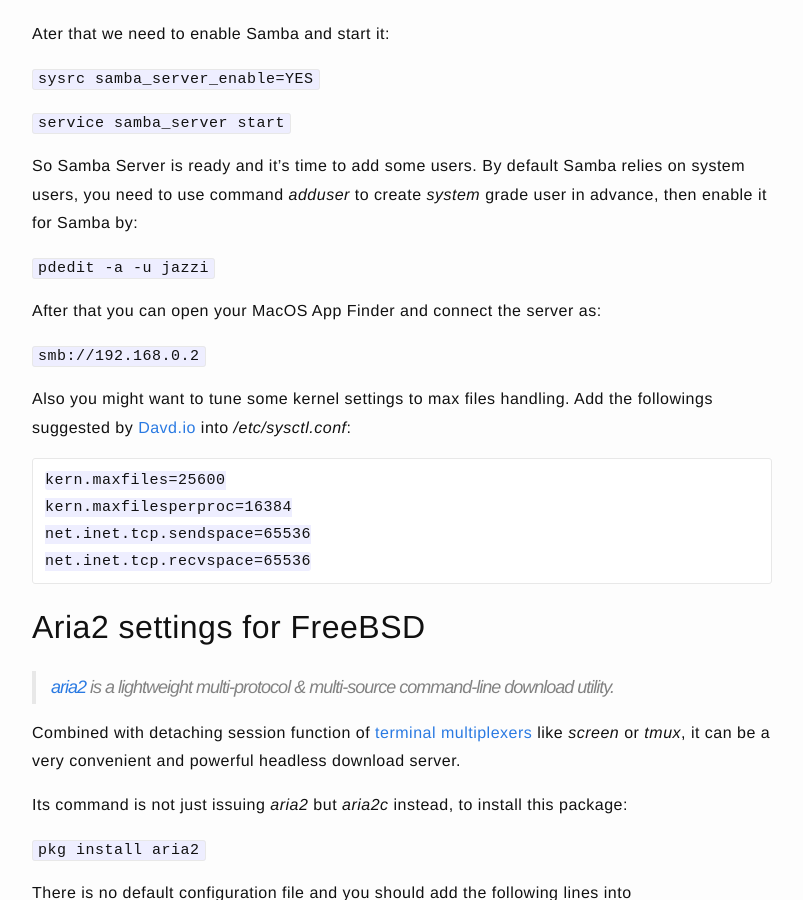
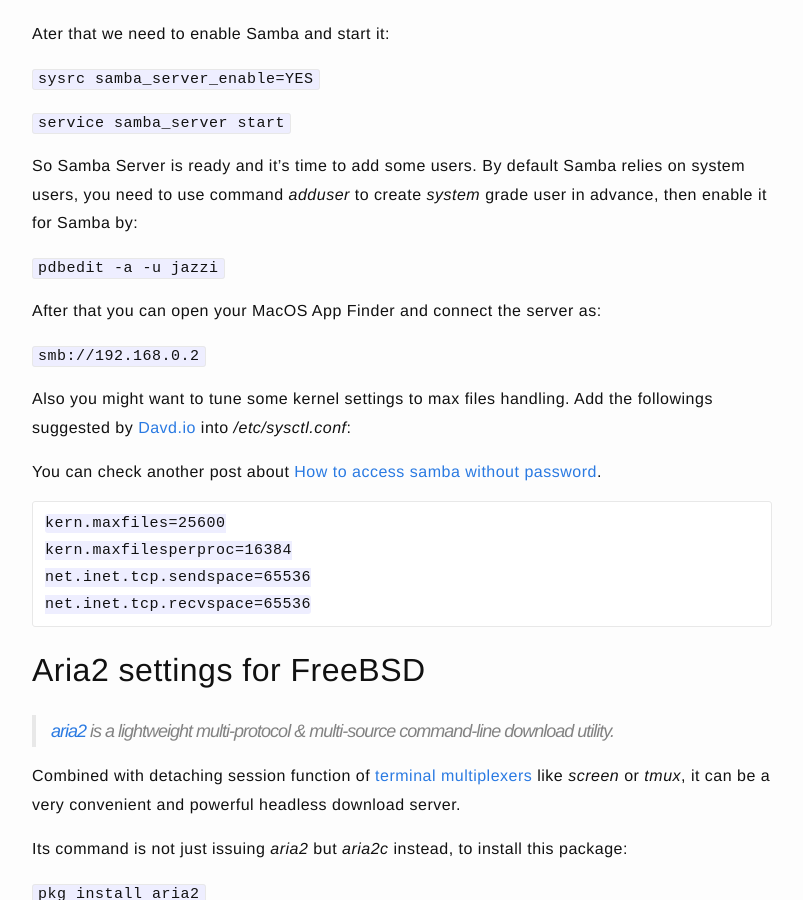
Before and after one commit to jazzi/jazzi.github.io, a Jekyll site: the page built from _posts/2023-12-21-hpe-microserver-gen10-with-freebsd.md, in a window 1280 px wide and 900 px high, scrolled down 4955 px. Shown: the whole window, without its empty margins (238-1041 px from the left). Built offline with Jekyll 4.4.1, drawn with Linux system fonts in a browser that asks for light colours.

Commit message:
fix minors

````diff
--- a/_posts/2023-12-21-hpe-microserver-gen10-with-freebsd.md
+++ b/_posts/2023-12-21-hpe-microserver-gen10-with-freebsd.md
@@ -182,13 +182,15 @@ Ater that we need to enable Samba and start it:
 
 So Samba Server is ready and it's time to add some users. By default Samba relies on system users, you need to use command *adduser* to create *system* grade user in advance, then enable it for Samba by:
 
-`pdedit -a -u jazzi`
+`pdbedit -a -u jazzi`
 
 After that you can open your MacOS App Finder and connect the server as:
 
 `smb://192.168.0.2`
 
 Also you might want to tune some kernel settings to max files handling. Add the followings suggested by [Davd.io](https://www.davd.io/samba-fileserver-on-freebsd/) into */etc/sysctl.conf*:
+
+You can check another post about [How to access samba without password](/howto-access-samba-without-password.html).
 
 ```
 kern.maxfiles=25600
````
